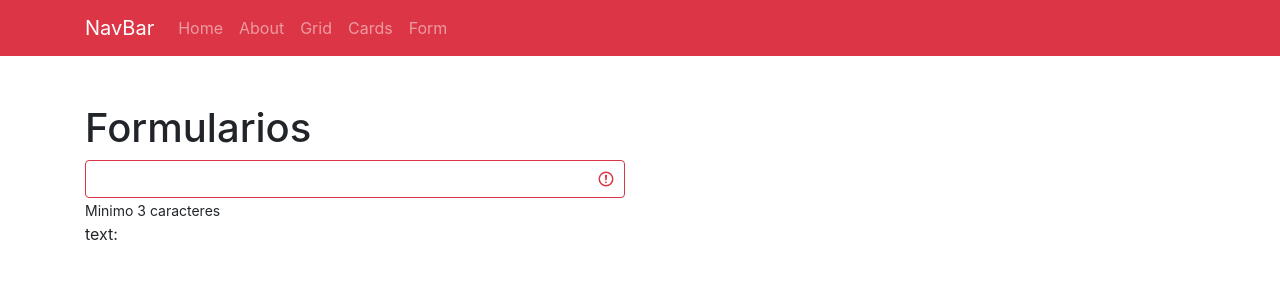
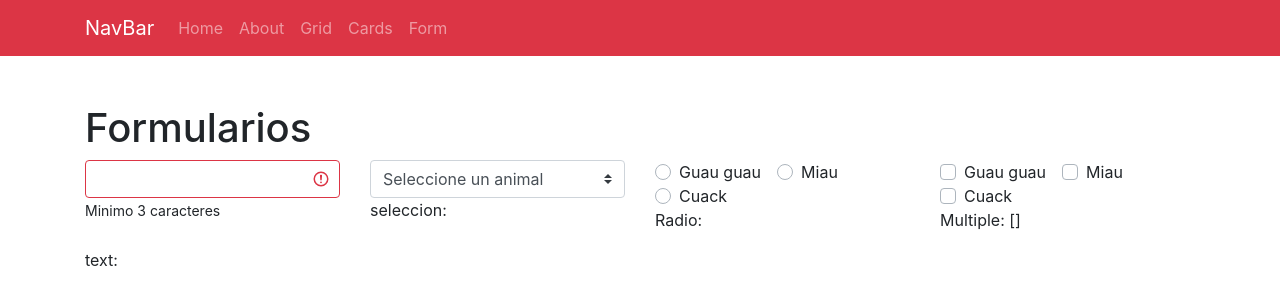
Before and after one commit to edgardo001/03_demovue_bootstrap1, a Vue app: page /form in a window 1280 px wide. Shown: the top 304 px of the page. Built offline with nearby package versions, Linux system fonts and the light colour scheme.

Commit message:
Uso de campos de Formulario

```diff
--- a/src/views/Form.vue
+++ b/src/views/Form.vue
@@ -3,10 +3,23 @@
         <h1>Formularios</h1>
         <form>
             <b-row>
-                <b-col md="6">
+                <b-col md="3">
                     <!--<b-form-input type="text" v-model="text" :state="true"></b-form-input>-->
                     <b-form-input type="text" v-model="text" :state="comprobar"></b-form-input>
                     <small>Minimo 3 caracteres</small>
+                </b-col>
+                <b-col md="3">
+                  <b-form-select v-model="select" :options="animales"></b-form-select>
+                  <p>seleccion: {{select}}</p>
+                </b-col>
+                <b-col md="3">
+                  <b-form-radio-group v-model="radio" :options="animalesRadio"></b-form-radio-group>
+                  <p>Radio: {{radio}}</p>
+                </b-col>
+                <b-col md="3">
+                  <b-form-checkbox-group v-model="check" :options="animalesRadio"></b-form-checkbox-group>
+                  <p>Multiple: {{check}} </p>
+                  <ul><li v-for="(item, index) in check" :key="index">{{item}}</li></ul>
                 </b-col>
             </b-row>
         </form>
@@ -19,7 +32,21 @@
   name: 'Form',
   data () {
     return {
-      text: ''
+      text: '',
+      radio: null,
+      select: null,
+      check: [],
+      animales: [
+        { value: null, text: 'Seleccione un animal' },
+        { value: 'perro', text: 'Guau guau' },
+        { value: 'gato', text: 'Miau' },
+        { value: 'pato', text: 'Cuack' }
+      ],
+      animalesRadio: [
+        { value: 'perro', text: 'Guau guau' },
+        { value: 'gato', text: 'Miau' },
+        { value: 'pato', text: 'Cuack' }
+      ]
     }
   },
   computed: {
```
